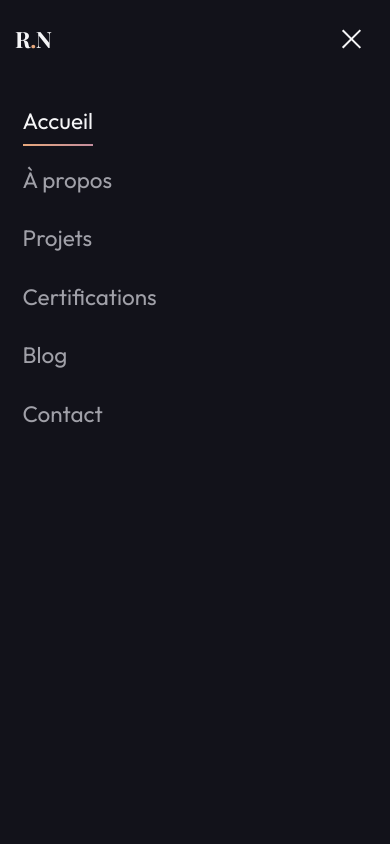
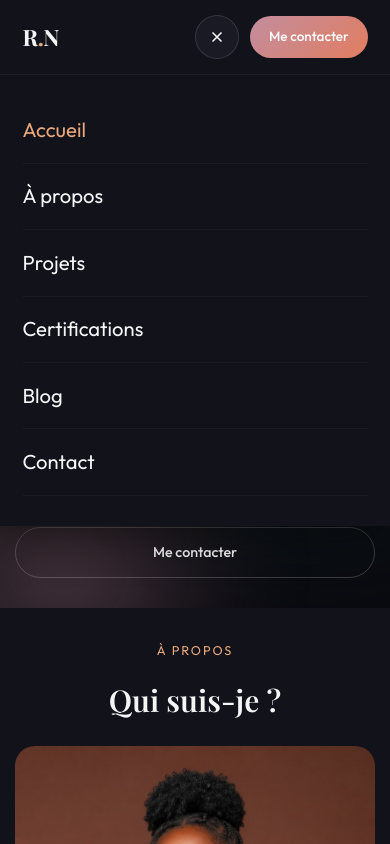
Before and after one commit to RachaNdombe/RachelBlog, a website: page index.html in a window 390 px wide. Both pictures are taken after a click on the button "Menu". Shown: the top 844 px of the page. Drawn offline with nearby package versions, Linux system fonts and the light colour scheme.

Commit message:
modification du menu

```diff
--- a/script.js
+++ b/script.js
@@ -271,47 +271,61 @@ function initNavbar() {
 // ====================================
 function initMobileMenu() {
     const menuToggle = document.querySelector('.menu-toggle');
-    const navLinks = document.querySelector('.nav-links');
+    const navLinks = document.querySelector('.navbar .nav-links');
 
     if (!menuToggle || !navLinks) return;
 
-    const mobileNavBackdrop = document.createElement('div');
-    mobileNavBackdrop.className = 'mobile-nav-backdrop';
-
     const mobileNav = document.createElement('div');
     mobileNav.className = 'mobile-nav';
-    mobileNav.innerHTML = navLinks.outerHTML;
+    mobileNav.setAttribute('aria-hidden', 'true');
+    mobileNav.innerHTML = `
+        <div class="mobile-nav-header">
+            <a href="#accueil" class="logo">R<span class="logo-dot">.</span>N</a>
+            <div class="mobile-nav-actions">
+                <button type="button" class="mobile-nav-close" aria-label="Fermer le menu">
+                    <svg width="16" height="16" viewBox="0 0 24 24" fill="none" stroke="currentColor" stroke-width="2.5" stroke-linecap="round">
+                        <path d="M18 6L6 18M6 6l12 12"/>
+                    </svg>
+                </button>
+                <a href="#contact" class="mobile-nav-cta">Me contacter</a>
+            </div>
+        </div>
+    `;
 
-    document.body.appendChild(mobileNavBackdrop);
+    const mobileNavBody = document.createElement('nav');
+    mobileNavBody.className = 'mobile-nav-body';
+    mobileNavBody.innerHTML = navLinks.outerHTML;
+
+    const mobileNavList = mobileNavBody.querySelector('.nav-links');
+    if (mobileNavList) {
+        mobileNavList.classList.remove('nav-links');
+        mobileNavList.classList.add('mobile-nav-links');
+    }
+
+    mobileNav.appendChild(mobileNavBody);
     document.body.appendChild(mobileNav);
 
+    const closeBtn = mobileNav.querySelector('.mobile-nav-close');
     const mobileNavLinks = mobileNav.querySelectorAll('.nav-link');
+    const mobileNavLogo = mobileNav.querySelector('.mobile-nav-header .logo');
+    const mobileNavCta = mobileNav.querySelector('.mobile-nav-cta');
 
     function closeMobileNav() {
-        menuToggle.classList.remove('active');
         mobileNav.classList.remove('active');
-        mobileNavBackdrop.classList.remove('active');
+        mobileNav.setAttribute('aria-hidden', 'true');
         document.body.style.overflow = '';
     }
 
     function openMobileNav() {
-        menuToggle.classList.add('active');
         mobileNav.classList.add('active');
-        mobileNavBackdrop.classList.add('active');
+        mobileNav.setAttribute('aria-hidden', 'false');
         document.body.style.overflow = 'hidden';
     }
 
-    menuToggle.addEventListener('click', () => {
-        if (mobileNav.classList.contains('active')) {
-            closeMobileNav();
-        } else {
-            openMobileNav();
-        }
-    });
+    menuToggle.addEventListener('click', openMobileNav);
+    closeBtn.addEventListener('click', closeMobileNav);
 
-    mobileNavBackdrop.addEventListener('click', closeMobileNav);
-
-    mobileNavLinks.forEach(link => {
+    [...mobileNavLinks, mobileNavLogo, mobileNavCta].forEach(link => {
         link.addEventListener('click', closeMobileNav);
     });
 
--- a/styles.css
+++ b/styles.css
@@ -1424,45 +1424,111 @@ section {
 .mobile-nav {
     position: fixed;
     top: 0;
-    right: -100%;
+    left: 0;
+    right: 0;
     width: 100%;
-    max-width: 400px;
-    height: 100vh;
     background: var(--bg-secondary);
-    padding: var(--spacing-2xl) var(--spacing-lg);
-    transition: right var(--transition-slow);
-    z-index: 999;
-}
-
-.mobile-nav.active {
-    right: 0;
-}
-
-.mobile-nav-backdrop {
-    position: fixed;
-    inset: 0;
-    background: rgba(10, 10, 15, 0.6);
-    backdrop-filter: blur(4px);
-    z-index: 998;
+    z-index: 1001;
+    padding-bottom: var(--spacing-xl);
+    transform: translateY(-100%);
     opacity: 0;
     visibility: hidden;
-    transition: opacity var(--transition-base), visibility var(--transition-base);
-}
-
-.mobile-nav-backdrop.active {
+    transition:
+        transform 0.45s cubic-bezier(0.4, 0, 0.2, 1),
+        opacity 0.3s ease,
+        visibility 0.3s ease;
+    box-shadow: 0 12px 40px rgba(0, 0, 0, 0.45);
+}
+
+.mobile-nav.active {
+    transform: translateY(0);
     opacity: 1;
     visibility: visible;
 }
 
-.mobile-nav .nav-links {
+.mobile-nav-header {
+    display: flex;
+    justify-content: space-between;
+    align-items: center;
+    padding: var(--spacing-sm) var(--spacing-md);
+    border-bottom: 1px solid rgba(255, 255, 255, 0.06);
+}
+
+.mobile-nav-actions {
+    display: flex;
+    align-items: center;
+    gap: 0.75rem;
+}
+
+.mobile-nav-close {
+    display: flex;
+    align-items: center;
+    justify-content: center;
+    width: 44px;
+    height: 44px;
+    border-radius: 50%;
+    border: 1px solid rgba(255, 255, 255, 0.12);
+    background: var(--bg-tertiary);
+    color: var(--text-primary);
+    cursor: pointer;
+    flex-shrink: 0;
+    transition: background var(--transition-fast), border-color var(--transition-fast);
+}
+
+.mobile-nav-close:hover {
+    background: var(--bg-card);
+    border-color: rgba(255, 255, 255, 0.2);
+}
+
+.mobile-nav-cta {
+    display: inline-flex;
+    align-items: center;
+    justify-content: center;
+    padding: 0.65rem 1.25rem;
+    border-radius: 999px;
+    background: var(--gradient-3);
+    color: #fff;
+    text-decoration: none;
+    font-size: 0.9rem;
+    font-weight: 500;
+    white-space: nowrap;
+    transition: opacity var(--transition-fast), transform var(--transition-fast);
+}
+
+.mobile-nav-cta:hover {
+    opacity: 0.92;
+    transform: translateY(-1px);
+}
+
+.mobile-nav-body {
+    padding: var(--spacing-md) 0 0;
+}
+
+.mobile-nav-links {
     display: flex;
     flex-direction: column;
-    gap: var(--spacing-lg);
-}
-
-.mobile-nav .nav-link {
-    font-size: 1.5rem;
-    padding: var(--spacing-xs) 0;
+    list-style: none;
+    padding: 0 var(--spacing-md);
+}
+
+.mobile-nav-links .nav-link {
+    display: block;
+    color: var(--text-primary);
+    font-size: 1.35rem;
+    font-weight: 400;
+    text-decoration: none;
+    padding: 1.1rem 0;
+    border-bottom: 1px solid rgba(255, 255, 255, 0.04);
+    transition: color var(--transition-fast);
+}
+
+.mobile-nav-links .nav-link::after {
+    display: none;
+}
+
+.mobile-nav-links .nav-link:hover,
+.mobile-nav-links .nav-link.active {
+    color: var(--accent-primary);
 }
 
 /* ====================================
@@ -1586,18 +1652,6 @@ body.admin-page h1 {
         display: flex;
     }
 
-    .menu-toggle.active span:nth-child(1) {
-        transform: rotate(45deg) translate(5px, 5px);
-    }
-
-    .menu-toggle.active span:nth-child(2) {
-        opacity: 0;
-    }
-
-    .menu-toggle.active span:nth-child(3) {
-        transform: rotate(-45deg) translate(5px, -5px);
-    }
-
     .logo {
         font-size: 1.5rem;
     }
@@ -1726,11 +1780,6 @@ body.admin-page h1 {
         flex-direction: column;
         gap: var(--spacing-md);
         text-align: center;
-    }
-
-    .mobile-nav {
-        max-width: 100%;
-        padding-top: calc(80px + var(--spacing-lg));
     }
 
     .message-card .btn-admin {
```
